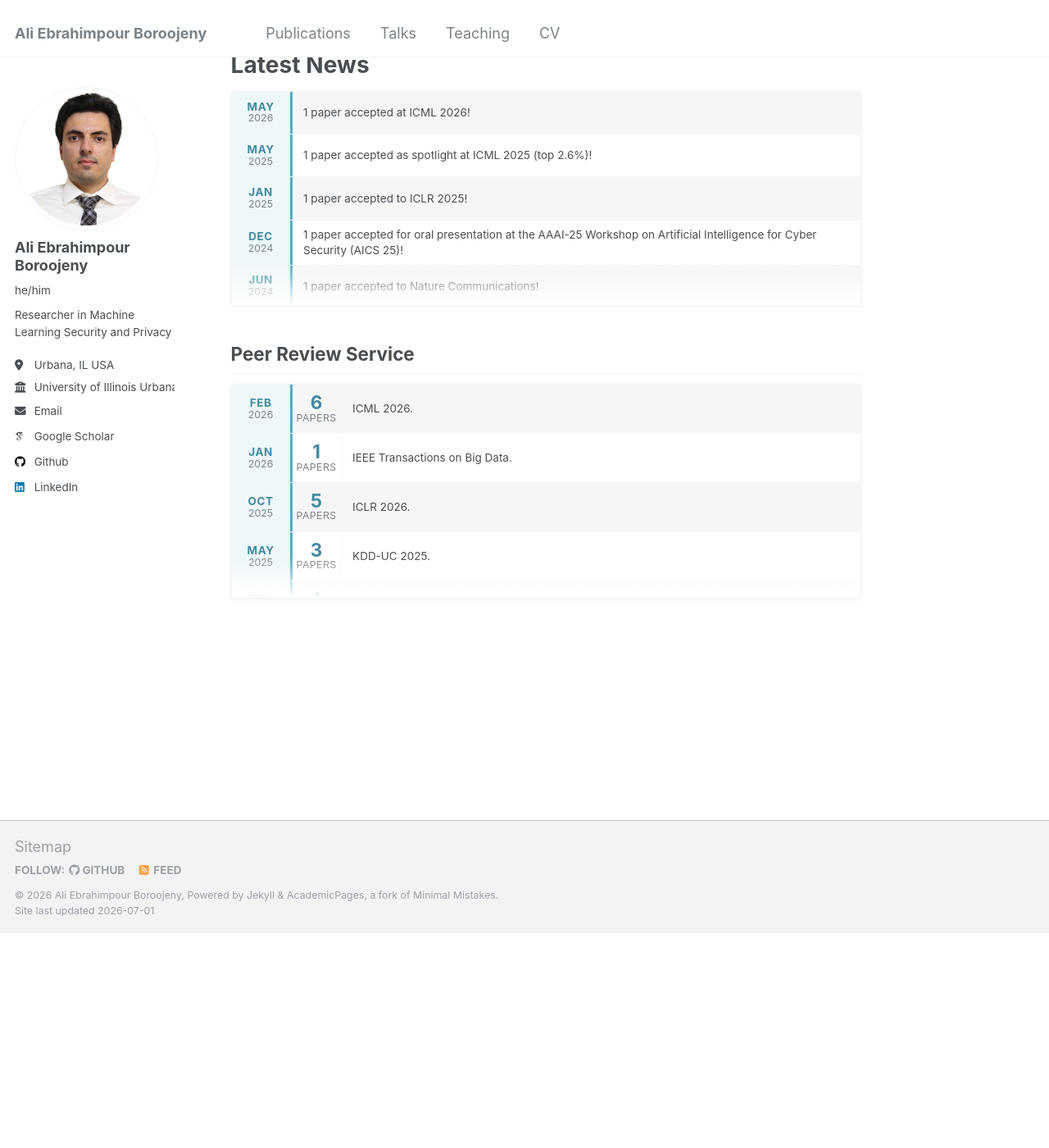
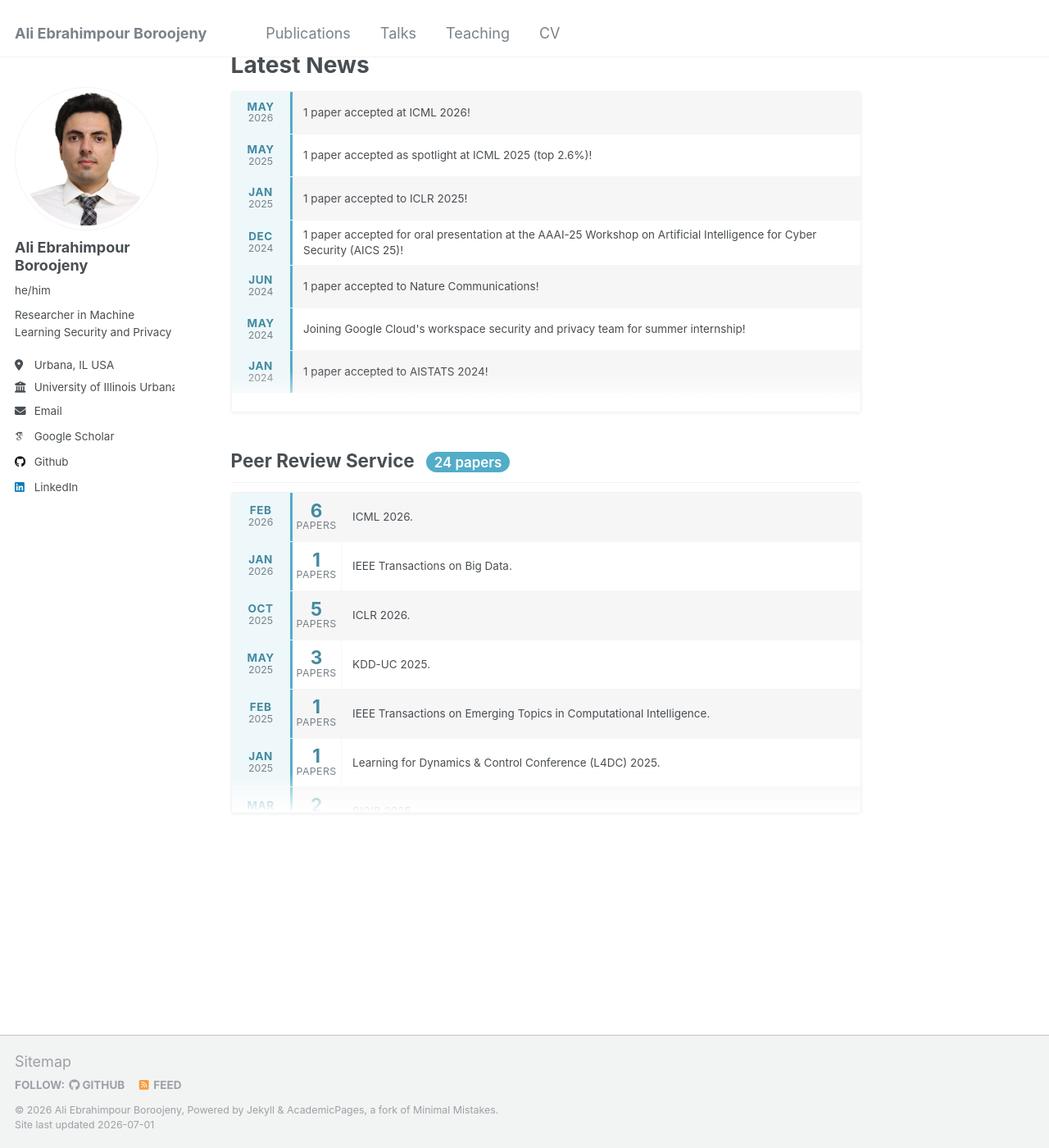
Before and after one commit to Ali-E/ali-e.github.io, a Jekyll site: the page built from _pages/about.md, in a window 1280 px wide and 1400 px high, scrolled down 321 px. Shown: the whole window at 82% size. Built offline with Jekyll 4.4.1, drawn with Linux system fonts in a browser that asks for light colours; some web fonts are replaced; before the commit the page ends 1459 px from its top, so only the background shows below that.

Commit message:
total review papers

```diff
--- a/_pages/about.md
+++ b/_pages/about.md
@@ -48,9 +48,9 @@ More specifically, I am interested in designing methods that increase the robust
 </div>
 
 
-<h2>Peer Review Service</h2>
+<h2>Peer Review Service <span class="review-total" id="review-total"></span></h2>
 
-<div class="news-scroll-container">
+<div class="news-scroll-container" id="peer-review">
 <div class="news-scroll-inner">
 <div class="news-item">
 <div class="news-date"><span class="news-month">Feb</span><span class="news-year">2026</span></div>
@@ -99,3 +99,16 @@ More specifically, I am interested in designing methods that increase the robust
 </div>
 </div>
 </div>
+
+<script>
+document.addEventListener("DOMContentLoaded", function () {
+  var section = document.getElementById("peer-review");
+  var target = document.getElementById("review-total");
+  if (!section || !target) return;
+  var total = 0;
+  section.querySelectorAll(".news-number").forEach(function (el) {
+    total += parseInt(el.textContent, 10) || 0;
+  });
+  target.textContent = total + " papers";
+});
+</script>
--- a/_sass/_page.scss
+++ b/_sass/_page.scss
@@ -195,6 +195,23 @@
    News scroll
    ========================================================================== */
 
+.review-total {
+  display: inline-block;
+  margin-left: 0.5em;
+  padding: 0.15em 0.6em;
+  font-family: $sans-serif;
+  font-size: $type-size-6;
+  font-weight: 600;
+  vertical-align: middle;
+  color: #fff;
+  background: $info-color;
+  border-radius: 1em;
+
+  &:empty {
+    display: none;
+  }
+}
+
 .news-scroll-container {
   position: relative;
   border: 1px solid $border-color;
@@ -217,7 +234,7 @@
 }
 
 .news-scroll-inner {
-  max-height: 260px;
+  max-height: 390px;
   overflow-y: auto;
   padding-bottom: 24px;
 
```
